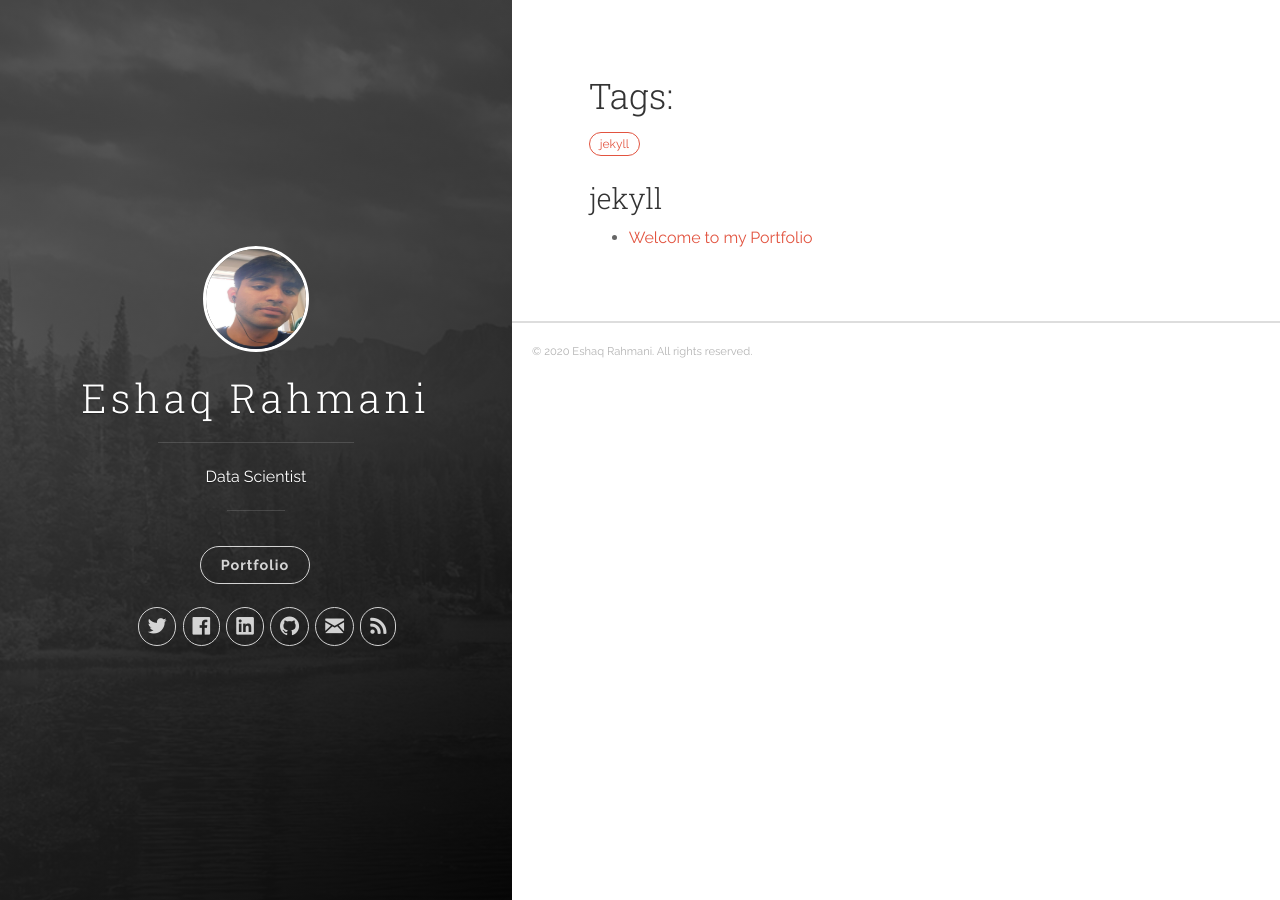
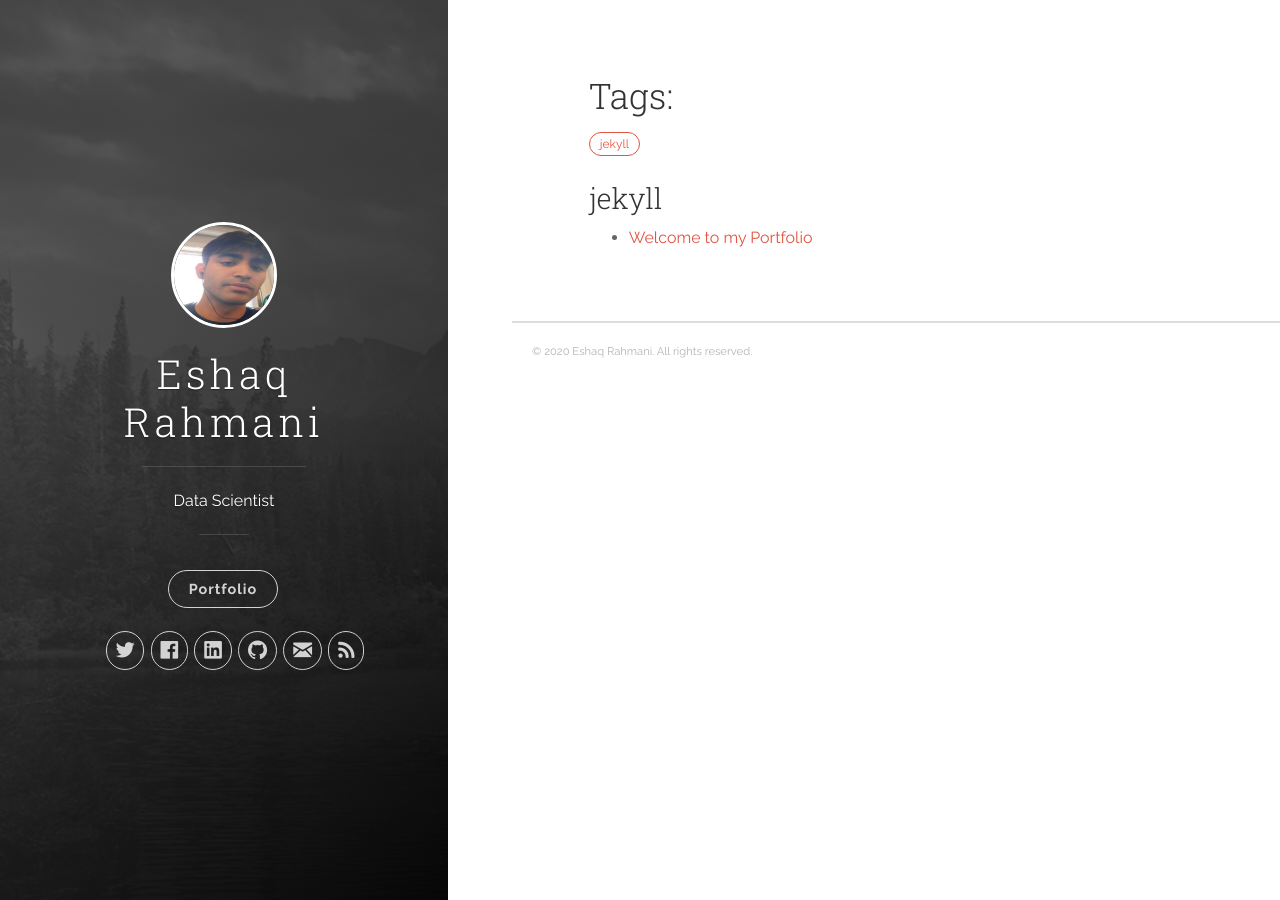
Before and after one commit to eshaq95/Portfolio, a Jekyll site: the page built from tags.md, in a window 1280 px wide. Built offline with Jekyll 4.4.1, drawn with Linux system fonts in a browser that asks for light colours.

Commit message:
changed cover collaps

```diff
--- a/_sass/animate.scss
+++ b/_sass/animate.scss
@@ -1629,7 +1629,7 @@
 @-webkit-keyframes slideInRight {
 	0% {
 		opacity: 0;
-		-webkit-transform: translateX(2000px);
+		-webkit-transform: translateX(3000px);
 	}
 
 	100% {
--- a/_sass/uno.scss
+++ b/_sass/uno.scss
@@ -1214,8 +1214,8 @@ hr {
 	background-size: cover; }
 
 .panel-cover--collapsed {
-	width: 40%;
-	max-width: 530px; }
+	width: 35%;
+	max-width: 500px; }
 
 .panel-cover--overlay {
 	display: block;
--- a/js/main.js
+++ b/js/main.js
@@ -13,7 +13,7 @@ $(document).ready(function () {
       $('.content-wrapper').addClass('animated slideInRight')
     } else {
       $('.panel-cover').css('max-width', currentWidth)
-      $('.panel-cover').animate({'max-width': '530px', 'width': '40%'}, 400, swing = 'swing', function () {})
+      $('.panel-cover').animate({'max-width': '500px', 'width': '35%'}, 400, swing = 'swing', function () {})
     }
   })
 
```
Also changed, not shown: 9 other files.
